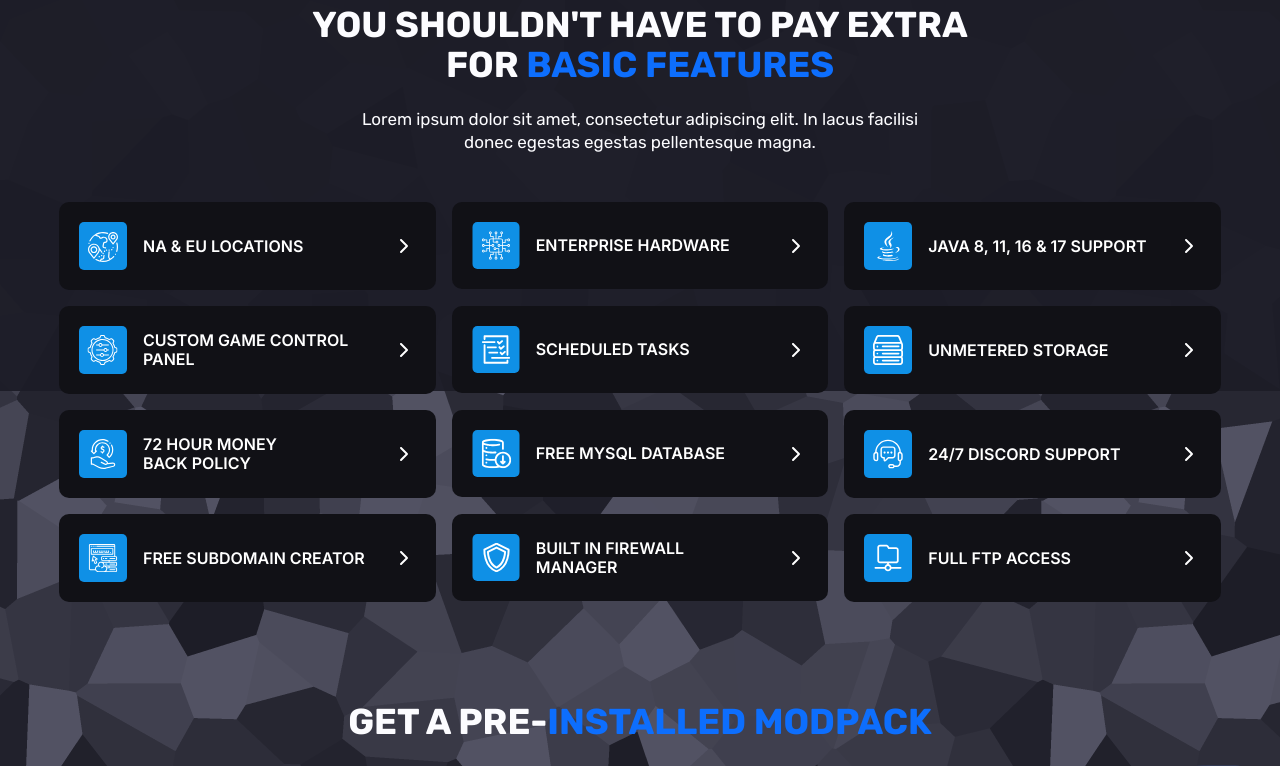
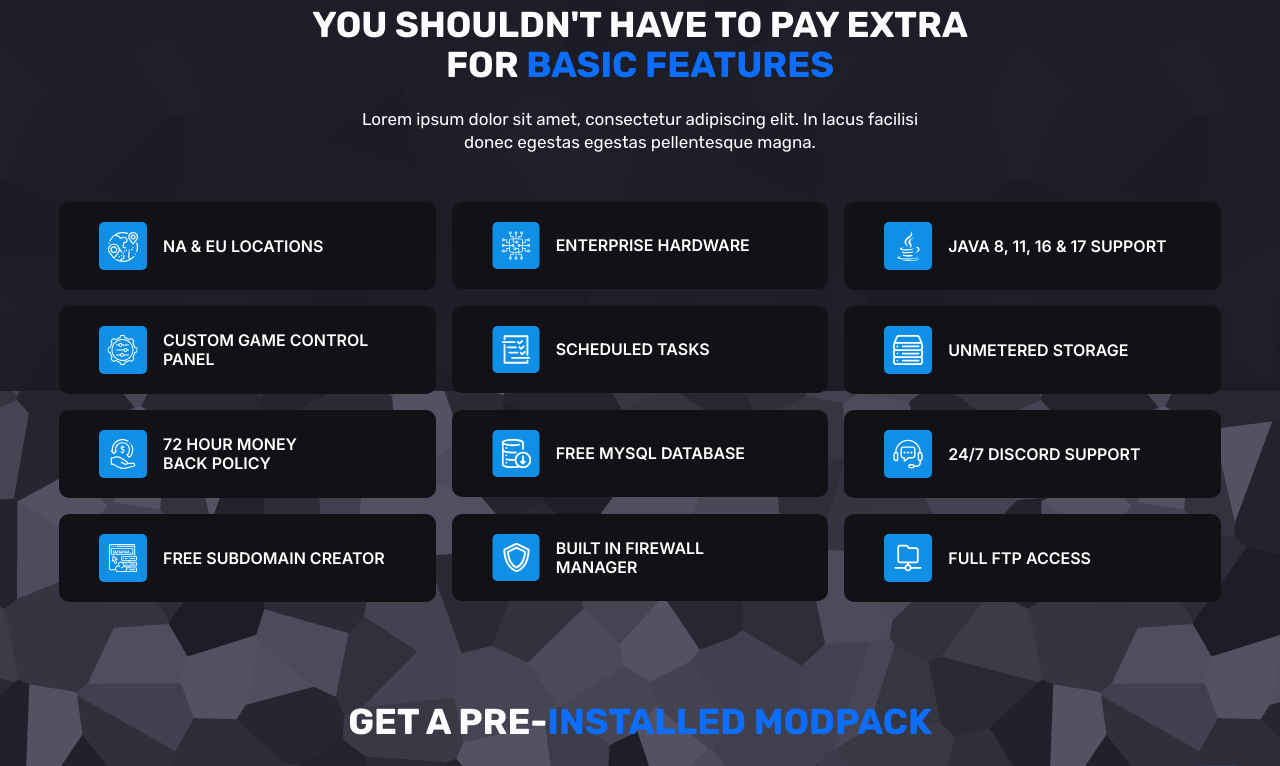
Before and after one commit to AnjaliChandaRC/gravel-host-new, a PHP site: page /product.html in a window 1280 px wide. Shown: the part 409-1175 px from the top of the page. Run offline with PHP 8.4, Linux system fonts and the light colour scheme; some libraries are stand-ins or nearby versions.

Commit message:
product page updates

```diff
--- a/assets/css/style.css
+++ b/assets/css/style.css
@@ -719,9 +719,11 @@ button:focus::after {
   padding: 20px;
   border-radius: 10px;
   cursor: pointer;
+  max-width: 380px;
+  margin: 0 auto;
 }
 .basic-feature-cards:hover {
-  padding: 20px 16px 20px 20px;
+  scale: 0.9;
 }
 .basic-feature-cards p {
   transition: 0.3s ease-in-out;
@@ -1033,6 +1035,10 @@ button:focus::after {
     max-width: unset;
     width: 100%;
   }
+  .basic-feature-cards {
+    padding: 20px 40px 20px 40px;
+    max-width: 400px;
+  }
 }
 @media (min-width: 991.99px) {
   :root {
--- a/product.html
+++ b/product.html
@@ -598,9 +598,8 @@
         <div class="row mt-xl-5 pt-md-3 pt-xl-0 mt-4">
           <div class="col-lg-4 col-sm-6 px-2">
             <div
-              class="basic-feature-cards transition300 d-flex align-items-center justify-content-between gap-3"
-            >
-              <div class="d-flex align-items-center gap-3">
+              class="basic-feature-cards transition300 d-flex gap-3 align-items-center ms-sm-auto"
+            >
               <img src="/assets/images/svg/na&eulocation.svg" alt="" />
               <p
                 style="line-height: 117%"
@@ -609,18 +608,11 @@
                 NA & EU LOCATIONS
               </p>
             </div>
-              <img
-                class="basic-feature-cards-arrow"
-                src="/assets/images/svg/basicfeaturearrow.svg"
-                alt=""
-              />
-            </div>
           </div>
           <div class="col-lg-4 col-sm-6 px-2 mt-3 mt-sm-0">
             <div
-              class="basic-feature-cards transition300 d-flex align-items-center justify-content-between gap-3"
-            >
-              <div class="d-flex align-items-center gap-3">
+              class="basic-feature-cards transition300 d-flex align-items-center gap-3"
+            >
               <img
                 width="48"
                 src="/assets/images/svg/enterprisehardware.svg"
@@ -633,14 +625,11 @@
                 ENTERPRISE HARDWARE
               </p>
             </div>
-              <img src="/assets/images/svg/basicfeaturearrow.svg" alt="" />
-            </div>
           </div>
           <div class="col-lg-4 col-sm-6 px-2 mt-3 mt-lg-0">
             <div
-              class="basic-feature-cards transition300 d-flex align-items-center justify-content-between gap-3"
-            >
-              <div class="d-flex align-items-center gap-3">
+              class="basic-feature-cards transition300 d-flex align-items-center gap-3 ms-sm-auto"
+            >
               <img width="48" src="/assets/images/svg/java.svg" alt="" />
               <p
                 style="line-height: 117%"
@@ -649,14 +638,11 @@
                 JAVA 8, 11, 16 & 17 SUPPORT
               </p>
             </div>
-              <img src="/assets/images/svg/basicfeaturearrow.svg" alt="" />
-            </div>
           </div>
           <div class="col-lg-4 col-sm-6 mt-3 px-2">
             <div
-              class="basic-feature-cards transition300 d-flex align-items-center justify-content-between gap-3"
-            >
-              <div class="d-flex align-items-center gap-3">
+              class="basic-feature-cards transition300 d-flex align-items-center gap-3"
+            >
               <img
                 width="48"
                 src="/assets/images/svg/customgamecontrol.svg"
@@ -669,14 +655,11 @@
                 CUSTOM GAME CONTROL PANEL
               </p>
             </div>
-              <img src="/assets/images/svg/basicfeaturearrow.svg" alt="" />
-            </div>
           </div>
           <div class="col-lg-4 col-sm-6 mt-3 px-2">
             <div
-              class="basic-feature-cards transition300 d-flex align-items-center justify-content-between gap-3"
-            >
-              <div class="d-flex align-items-center gap-3">
+              class="basic-feature-cards transition300 d-flex align-items-center gap-3 ms-sm-auto"
+            >
               <img
                 width="48"
                 src="/assets/images/svg/scheduledtask.svg"
@@ -689,14 +672,11 @@
                 SCHEDULED TASKS
               </p>
             </div>
-              <img src="/assets/images/svg/basicfeaturearrow.svg" alt="" />
-            </div>
           </div>
           <div class="col-lg-4 col-sm-6 mt-3 px-2">
             <div
-              class="basic-feature-cards transition300 d-flex align-items-center justify-content-between gap-3"
-            >
-              <div class="d-flex align-items-center gap-3">
+              class="basic-feature-cards transition300 d-flex align-items-center gap-3"
+            >
               <img
                 width="48"
                 src="/assets/images/svg/unmeteredstorage.svg"
@@ -709,14 +689,11 @@
                 UNMETERED STORAGE
               </p>
             </div>
-              <img src="/assets/images/svg/basicfeaturearrow.svg" alt="" />
-            </div>
           </div>
           <div class="col-lg-4 col-sm-6 mt-3 px-2">
             <div
-              class="basic-feature-cards transition300 d-flex align-items-center justify-content-between gap-3"
-            >
-              <div class="d-flex align-items-center gap-3">
+              class="basic-feature-cards transition300 d-flex align-items-center gap-3 ms-sm-auto"
+            >
               <img
                 width="48"
                 src="/assets/images/svg/moneybackpolicy.svg"
@@ -730,19 +707,12 @@
                 BACK POLICY
               </p>
             </div>
-              <img src="/assets/images/svg/basicfeaturearrow.svg" alt="" />
-            </div>
           </div>
           <div class="col-lg-4 col-sm-6 mt-3 px-2">
             <div
-              class="basic-feature-cards transition300 d-flex align-items-center justify-content-between gap-3"
-            >
-              <div class="d-flex align-items-center gap-3">
-                <img
-                  width="48"
-                  src="/assets/images/svg/sqldatabase.svg"
-                  alt=""
-                />
+              class="basic-feature-cards transition300 d-flex align-items-center gap-3"
+            >
+              <img width="48" src="/assets/images/svg/sqldatabase.svg" alt="" />
               <p
                 style="line-height: 117%"
                 class="mb-0 text-white fw-semibold ff-inter fs_lg"
@@ -750,14 +720,11 @@
                 FREE MYSQL DATABASE
               </p>
             </div>
-              <img src="/assets/images/svg/basicfeaturearrow.svg" alt="" />
-            </div>
           </div>
           <div class="col-lg-4 col-sm-6 mt-3 px-2">
             <div
-              class="basic-feature-cards transition300 d-flex align-items-center justify-content-between gap-3"
-            >
-              <div class="d-flex align-items-center gap-3">
+              class="basic-feature-cards transition300 d-flex align-items-center gap-3 ms-sm-auto"
+            >
               <img
                 width="48"
                 src="/assets/images/svg/discordsupport.svg"
@@ -770,14 +737,11 @@
                 24/7 DISCORD SUPPORT
               </p>
             </div>
-              <img src="/assets/images/svg/basicfeaturearrow.svg" alt="" />
-            </div>
           </div>
           <div class="col-lg-4 col-sm-6 mt-3 px-2">
             <div
-              class="basic-feature-cards transition300 d-flex align-items-center justify-content-between gap-3"
-            >
-              <div class="d-flex align-items-center gap-3">
+              class="basic-feature-cards transition300 d-flex align-items-center gap-3"
+            >
               <img
                 width="48"
                 src="/assets/images/svg/freesubdomain.svg"
@@ -790,14 +754,11 @@
                 FREE SUBDOMAIN CREATOR
               </p>
             </div>
-              <img src="/assets/images/svg/basicfeaturearrow.svg" alt="" />
-            </div>
           </div>
           <div class="col-lg-4 col-sm-6 mt-3 px-2">
             <div
-              class="basic-feature-cards transition300 d-flex align-items-center justify-content-between gap-3"
-            >
-              <div class="d-flex align-items-center gap-3">
+              class="basic-feature-cards transition300 d-flex align-items-center gap-3 ms-sm-auto"
+            >
               <img
                 width="48"
                 src="/assets/images/svg/firewallmanager.svg"
@@ -805,19 +766,16 @@
               />
               <p
                 style="line-height: 117%"
-                  class="mb-0 text-white fw-semibold ff-inter fs_lg pe-sm-3"
+                class="mb-0 text-white fw-semibold ff-inter fs_lg"
               >
                 BUILT IN FIREWALL MANAGER
               </p>
             </div>
-              <img src="/assets/images/svg/basicfeaturearrow.svg" alt="" />
-            </div>
           </div>
           <div class="col-lg-4 col-sm-6 mt-3 px-2">
             <div
-              class="basic-feature-cards transition300 d-flex align-items-center justify-content-between gap-3"
-            >
-              <div class="d-flex align-items-center gap-3">
+              class="basic-feature-cards transition300 d-flex align-items-center gap-3"
+            >
               <img width="48" src="/assets/images/svg/ftpaccess.svg" alt="" />
               <p
                 style="line-height: 117%"
@@ -825,8 +783,6 @@
               >
                 FULL FTP ACCESS
               </p>
-              </div>
-              <img src="/assets/images/svg/basicfeaturearrow.svg" alt="" />
             </div>
           </div>
         </div>
@@ -1277,13 +1233,13 @@
         </div>
       </div>
     </section>
-    <section class="py-sm-5 pt-4 mb-5 position-relative">
+    <section class="py-sm-5 pt-4 position-relative">
       <img
         class="curvedlines position-absolute d-none d-xl-block"
         src="/assets/images/webp/curvedLines.webp"
         alt="curvedLines"
       />
-      <div class="custom-container py-xxl-3">
+      <div class="custom-container">
         <h2
           style="line-height: 110%"
           class="clr-white-5 fs_6xl ff-rubik fw-bold text-center mb-0"
@@ -1303,368 +1259,6 @@
           src="/assets/images/webp/dashboard.webp"
           alt="dashboard"
         />
-      </div>
-    </section>
-    <section class="sec-our-locations-bg pt-4 pt-md-5 position-relative">
-      <img
-        class="gravelhost position-absolute d-none d-sm-block"
-        src="/assets/images/webp/gravelHost.webp"
-        alt="gravelHost"
-      />
-      <div class="custom-container">
-        <div class="texts-black-bg texts-black-bg-2 py-xl-5 py-4">
-          <h2
-            style="line-height: 110%"
-            class="clr-white-5 fs_6xl ff-rubik fw-bold text-center mb-0"
-          >
-            Our <span class="clr-blue"> Locations</span>
-          </h2>
-          <p
-            style="line-height: 135%"
-            class="mb-0 text-white fs_xl ff-inter text-center mt-4"
-          >
-            Gravel Host offers hosting all around the world
-          </p>
-          <div class="our-location-content-width mx-auto mt-md-5 mt-4 pt-md-4">
-            <div class="ms-2 row px-2">
-              <div class="col-md-4 col-sm-6">
-                <div
-                  class="d-flex align-items-lg-center flex-column gap-sm-5 gap-3"
-                >
-                  <div
-                    class="d-flex align-items-center justify-content-lg-center gap-lg-4 gap-3"
-                  >
-                    <div
-                      class="country-flags-bg d-flex align-items-center justify-content-center"
-                    >
-                      <img
-                        width="47"
-                        src="/assets/images/png/usFlag.png"
-                        alt="usFlag"
-                      />
-                    </div>
-                    <div>
-                      <p
-                        style="line-height: 24px"
-                        class="mb-1 text-white fs_xl ff-inter fw-bold"
-                      >
-                        Dallas, Texas
-                      </p>
-                      <p
-                        class="mb-0 text-white opacity-75 fs_md ff-inter fw-medium"
-                      ></p>
-                    </div>
-                  </div>
-                  <div class="ps-lg-2 ms-lg-1">
-                    <div
-                      class="d-flex align-items-center justify-content-lg-center gap-lg-4 gap-3"
-                    >
-                      <div
-                        class="country-flags-bg d-flex align-items-center justify-content-center"
-                      >
-                        <img
-                          width="47"
-                          src="/assets/images/png/usFlag.png"
-                          alt="usFlag"
-                        />
-                      </div>
-                      <div>
-                        <p
-                          style="line-height: 24px"
-                          class="mb-1 text-white fs_xl ff-inter fw-bold"
-                        >
-                          Chicago, Illinois
-                        </p>
-                        <p
-                          class="mb-0 text-white opacity-75 fs_md ff-inter fw-medium"
-                        ></p>
-                      </div>
-                    </div>
-                  </div>
-                </div>
-              </div>
-              <div class="col-md-4 col-sm-6 mt-3 mt-sm-0">
-                <div
-                  class="d-flex align-items-lg-center flex-column gap-sm-5 gap-3"
-                >
-                  <div
-                    class="d-flex align-items-center justify-lg-content-center gap-lg-4 gap-3"
-                  >
-                    <div
-                      class="country-flags-bg d-flex align-items-center justify-content-center"
-                    >
-                      <img
-                        width="47"
-                        src="/assets/images/png/usFlag.png"
-                        alt="usFlag"
-                      />
-                    </div>
-                    <div>
-                      <p
-                        style="line-height: 24px"
-                        class="mb-1 text-white fs_xl ff-inter fw-bold"
-                      >
-                        Tampa, Florida
-                      </p>
-                      <p
-                        class="mb-0 text-white opacity-75 fs_md ff-inter fw-medium"
-                      ></p>
-                    </div>
-                  </div>
-                  <div
-                    class="d-flex align-items-center justify-content-lg-center gap-lg-4 gap-3 ps-lg-4 ms-lg-1"
-                  >
-                    <div
-                      class="country-flags-bg d-flex align-items-center justify-content-center"
-                    >
-                      <img
-                        width="47"
-                        src="/assets/images/png/usFlag.png"
-                        alt="usFlag"
-                      />
-                    </div>
-                    <div>
-                      <p
-                        style="line-height: 24px"
-                        class="mb-1 text-white fs_xl ff-inter fw-bold"
-                      >
-                        New York, New York
-                      </p>
-                      <p
-                        class="mb-0 text-white opacity-75 fs_md ff-inter fw-medium"
-                      ></p>
-                    </div>
-                  </div>
-                </div>
-              </div>
-              <div class="col-md-4 col-sm-12 mt-3 mt-sm-5 mt-md-0">
-                <div class="row align-items-lg-center flex-md-column gap-md-5">
-                  <div class="col-sm-6 col-md-12">
-                    <div
-                      class="d-flex align-items-center justify-content-lg-center gap-lg-4 gap-3"
-                    >
-                      <div
-                        class="country-flags-bg d-flex align-items-center justify-content-center"
-                      >
-                        <img
-                          width="47"
-                          src="/assets/images/png/usFlag.png"
-                          alt="usFlag"
-                        />
-                      </div>
-                      <div>
-                        <p
-                          style="line-height: 24px"
-                          class="mb-1 text-white fs_xl ff-inter fw-bold"
-                        >
-                          Los Angeles, California
-                        </p>
-                        <p
-                          class="mb-0 text-white opacity-75 fs_md ff-inter fw-medium"
-                        ></p>
-                      </div>
-                    </div>
-                  </div>
-                  <div class="ps-lg-2 col-sm-6 col-md-12 mt-3 mt-sm-0">
-                    <div
-                      class="d-flex align-items-center justify-content-lg-center gap-lg-4 gap-3 ps-lg-1"
-                    >
-                      <div
-                        class="country-flags-bg d-flex align-items-center justify-content-center"
-                      >
-                        <img
-                          width="47"
-                          src="/assets/images/png/australiaFlag.png"
-                          alt="australiaFlag"
-                        />
-                      </div>
-                      <div>
-                        <p
-                          style="line-height: 24px"
-                          class="mb-1 text-white fs_xl ff-inter fw-bold text-nowrap"
-                        >
-                          Sydney, Australia
-                        </p>
-                        <p
-                          class="mb-0 text-white opacity-75 fs_md ff-inter fw-medium"
-                        ></p>
-                      </div>
-                    </div>
-                  </div>
-                </div>
-              </div>
-              <div class="col-12">
-                <div
-                  class="row align-items-sm-center justify-content-md-center flex-column flex-sm-row mt-sm-5 mt-3"
-                >
-                  <div class="col-sm-6 col-lg-5 col-xl-4">
-                    <div
-                      class="d-flex align-items-center justify-content-md-center gap-3 gap-md-4"
-                    >
-                      <div
-                        class="country-flags-bg d-flex align-items-center justify-content-center"
-                      >
-                        <img
-                          width="47"
-                          src="/assets/images/png/netherlandFlag.png"
-                          alt="netherlandFlag"
-                        />
-                      </div>
-                      <div>
-                        <p
-                          style="line-height: 24px"
-                          class="mb-1 text-white fs_xl ff-inter fw-bold"
-                        >
-                          Amsterdam, Netherlands
-                        </p>
-                        <p
-                          class="mb-0 text-white opacity-75 fs_md ff-inter fw-medium"
-                        ></p>
-                      </div>
-                    </div>
-                  </div>
-                  <div class="col-sm-6 col-lg-5 col-xl-4 mt-3 mt-sm-0">
-                    <div
-                      class="d-flex align-items-center justify-content-md-center gap-3 gap-md-3"
-                    >
-                      <div
-                        class="country-flags-bg d-flex align-items-center justify-content-center"
-                      >
-                        <img
-                          width="47"
-                          src="/assets/images/png/singaporeFlag.png"
-                          alt="singaporeFlag"
-                        />
-                      </div>
-                      <div>
-                        <p
-                          style="line-height: 24px"
-                          class="mb-1 text-white fs_xl ff-inter fw-bold"
-                        >
-                          Singapore, Asia
-                        </p>
-                        <p
-                          class="mb-0 text-white opacity-75 fs_md ff-inter fw-medium"
-                        ></p>
-                      </div>
-                    </div>
-                  </div>
-                </div>
-              </div>
-            </div>
-          </div>
-        </div>
-        <div class="position-relative mb-5 md-md-0">
-          <img
-            class="w-100 worldmap"
-            src="/assets/images/webp/worldMap.webp"
-            alt="worldMap"
-          />
-          <div
-            class="position-absolute cursor_pointer sydney bg-white border-radius-100 d-flex align-items-center justify-content-center"
-          >
-            <div
-              class="blue-border-circle border-radius-100 d-flex align-items-center justify-content-center"
-            >
-              <div class="border-radius-100 blue-circle"></div>
-            </div>
-
-            <p class="mb-0 ff-inter fw-semibold fs_md clr-blue country-name">
-              Sydney, AUS
-            </p>
-          </div>
-          <div
-            class="position-absolute cursor_pointer singapore bg-white border-radius-100 d-flex align-items-center justify-content-center"
-          >
-            <div
-              class="blue-border-circle border-radius-100 d-flex align-items-center justify-content-center"
-            >
-              <div class="border-radius-100 blue-circle"></div>
-            </div>
-
-            <p class="mb-0 ff-inter fw-semibold fs_md clr-blue country-name">
-              Singapore, AS
-            </p>
-          </div>
-          <div
-            class="position-absolute cursor_pointer amsterdam bg-white border-radius-100 d-flex align-items-center justify-content-center"
-          >
-            <div
-              class="blue-border-circle border-radius-100 d-flex align-items-center justify-content-center"
-            >
-              <div class="border-radius-100 blue-circle"></div>
-            </div>
-
-            <p class="mb-0 ff-inter fw-semibold fs_md clr-blue country-name">
-              Amsterdam, EU
-            </p>
-          </div>
-          <div
-            class="position-absolute cursor_pointer newyork bg-white border-radius-100 d-flex align-items-center justify-content-center"
-          >
-            <div
-              class="blue-border-circle border-radius-100 d-flex align-items-center justify-content-center"
-            >
-              <div class="border-radius-100 blue-circle"></div>
-            </div>
-
-            <p class="mb-0 ff-inter fw-semibold fs_md clr-blue country-name">
-              Newyork, NY
-            </p>
-          </div>
-          <div
-            class="position-absolute cursor_pointer los-angeles bg-white border-radius-100 d-flex align-items-center justify-content-center"
-          >
-            <div
-              class="blue-border-circle border-radius-100 d-flex align-items-center justify-content-center"
-            >
-              <div class="border-radius-100 blue-circle"></div>
-            </div>
-
-            <p class="mb-0 ff-inter fw-semibold fs_md clr-blue country-name">
-              Los Angeles, CA
-            </p>
-          </div>
-          <div
-            class="position-absolute cursor_pointer chichago bg-white border-radius-100 d-flex align-items-center justify-content-center"
-          >
-            <div
-              class="blue-border-circle border-radius-100 d-flex align-items-center justify-content-center"
-            >
-              <div class="border-radius-100 blue-circle"></div>
-            </div>
-
-            <p class="mb-0 ff-inter fw-semibold fs_md clr-blue country-name">
-              Chicago, IL
-            </p>
-          </div>
-          <div
-            class="position-absolute cursor_pointer tampa bg-white border-radius-100 d-flex align-items-center justify-content-center"
-          >
-            <div
-              class="blue-border-circle border-radius-100 d-flex align-items-center justify-content-center"
-            >
-              <div class="border-radius-100 blue-circle"></div>
-            </div>
-
-            <p class="mb-0 ff-inter fw-semibold fs_md clr-blue country-name">
-              Tampa, FL
-            </p>
-          </div>
-          <div
-            class="position-absolute cursor_pointer dallas bg-white border-radius-100 d-flex align-items-center justify-content-center"
-          >
-            <div
-              class="blue-border-circle border-radius-100 d-flex align-items-center justify-content-center"
-            >
-              <div class="border-radius-100 blue-circle"></div>
-            </div>
-
-            <p class="mb-0 ff-inter fw-semibold fs_md clr-blue country-name">
-              Dallas, Tx
-            </p>
-          </div>
-        </div>
       </div>
     </section>
     <div class="testimonial-footer-bg">
@@ -1672,7 +1266,7 @@
         <div class="custom-container">
           <p
             style="letter-spacing: 3px; line-height: 32px"
-            class="mb-0 text-center ff-rubik fs_xl clr-dark-blue-2 mt-xl-5"
+            class="mb-0 text-center ff-rubik fs_xl clr-dark-blue-2"
           >
             TESTIMONIAL
           </p>
```
Also changed, not shown: assets/images/svg/basicfeaturearrow.svg (deleted). Lines whose indentation alone changed are shown as unchanged.
